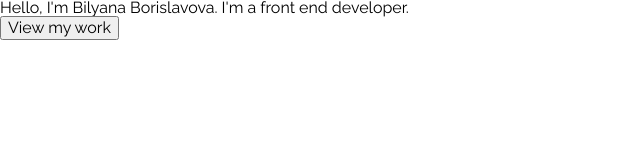
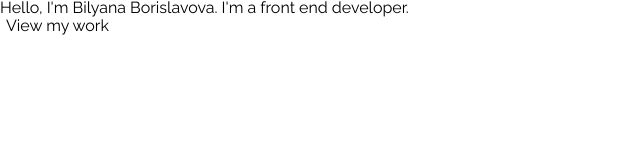
Before and after one commit to BilyanaBorislavova/portfolio, a React (Create React App) app: page / in a window 1280 px wide. Shown: the top 160 px of the page, without its empty margins (0-640 px from the left). Built offline with nearby package versions, Linux system fonts and the light colour scheme.

Commit message:
Created generic buttons styles

```diff
--- /dev/null
+++ b/src/styles/elements/buttons.scss
@@ -0,0 +1,5 @@
+button {
+    border: none;
+    background: unset;
+    cursor: pointer;
+}
--- a/src/styles/styles.scss
+++ b/src/styles/styles.scss
@@ -4,3 +4,10 @@
 
 // Settings
 @import '../styles/settings/typography.scss';
+
+// Elements
+@import '../styles/elements/buttons.scss';
+
+body {
+    min-height: 100vh;
+}
```
